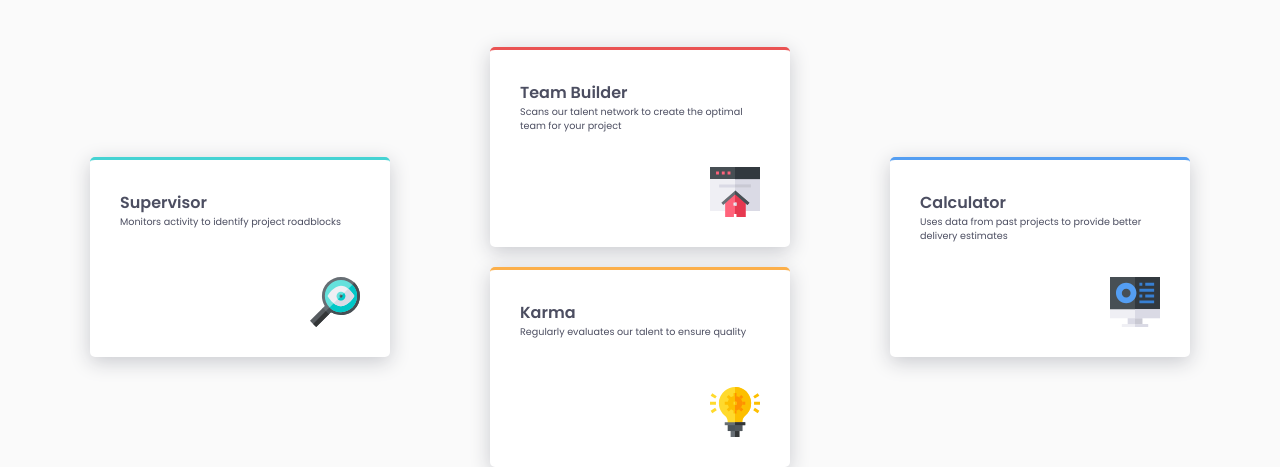
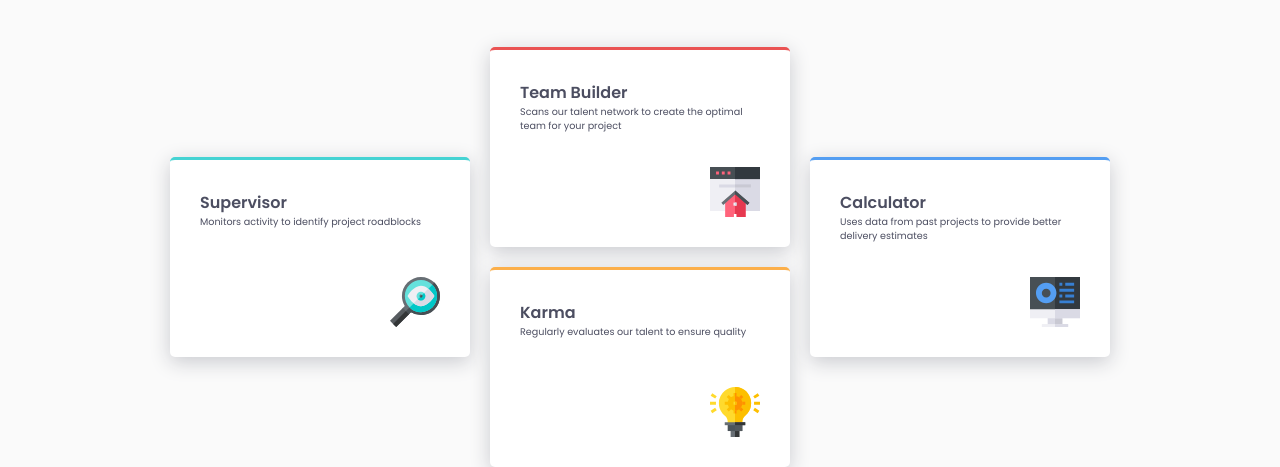
Before and after one commit to doniecode/4-card-feature-section, a plain HTML site: page index.html in a window 1280 px wide. Shown: the part 351-818 px from the top of the page. Drawn offline with Linux system fonts and the light colour scheme.

Commit message:
Add files via upload

```diff
--- a/style.css
+++ b/style.css
@@ -8,17 +8,18 @@ body{
   background-color: hsl(0, 0%, 98%);
   font-family: 'Poppins', sans-serif;
   font-size: 15px;
-  height: 100vh;
-  display: flex;
-  flex-direction: column;
-  justify-content: center;
-  align-items: center;
+
 }
 
 .container{
   width: 90%;
   max-width: 1100px;
   margin: 0 auto;
+  height: 100vh;
+  display: flex;
+  flex-direction: column;
+  justify-content: center;
+  align-items: center;
 }
 
 img{
@@ -32,7 +33,6 @@ img{
 }
 
 .section-header{
-  osition: relative;
   display: flex;
   flex-direction: column;
   justify-content: center;
@@ -102,8 +102,7 @@ border-radius: 5px;
 
 .card1{
   position: absolute;
-  left: 0;
-  right: 20px;
+  left: -220px;
   top: 110px;
   border-top: 3px solid hsl(180, 62%, 55%);
 }
@@ -122,7 +121,7 @@ border-radius: 5px;
 
 .card4{
   position: absolute;
-  right: 0;
+  right: -220px;
   top: 110px;
   border-top: 3px solid hsl(212, 86%, 64%);
 }
@@ -132,7 +131,7 @@ border-radius: 5px;
 @media(max-width: 800px){
   .container{
     width: 90%;
-    height: 100vh;
+    height: 100%;
   }
 
   .section-wrapper{
```
